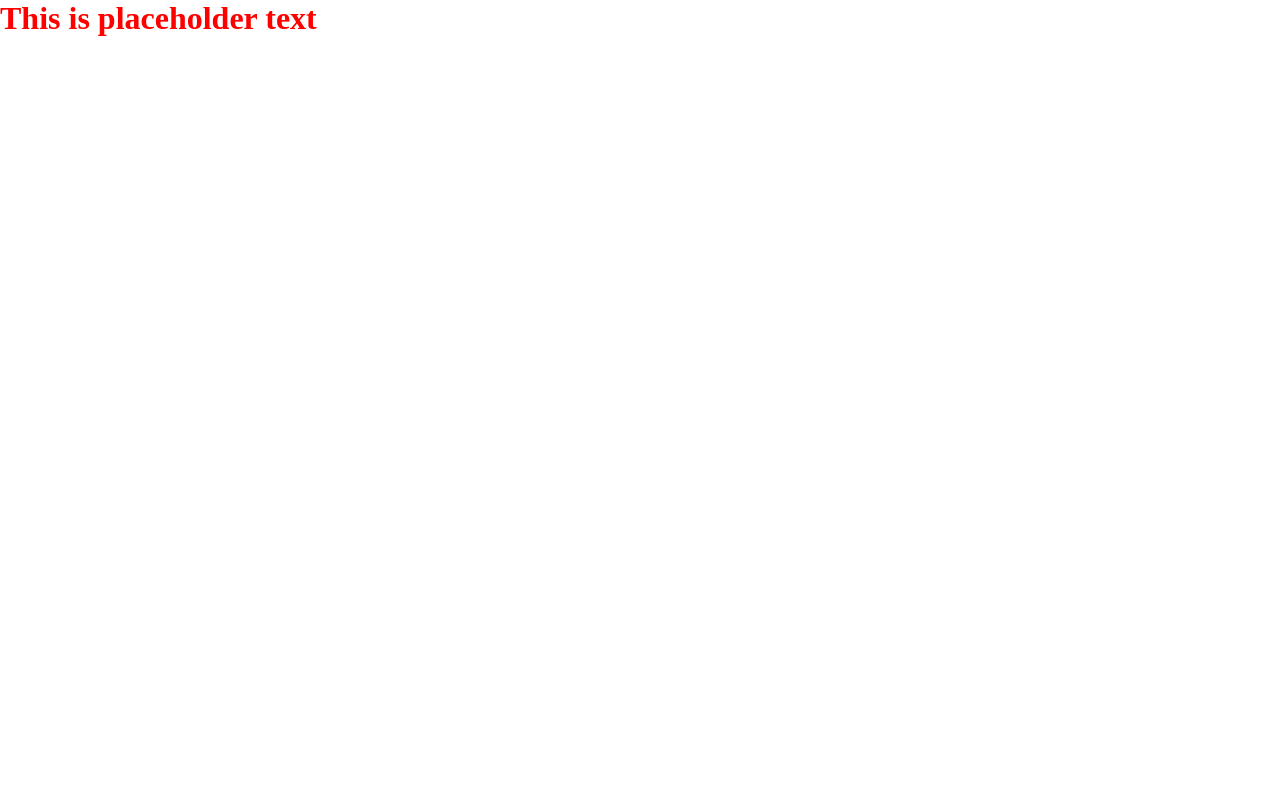
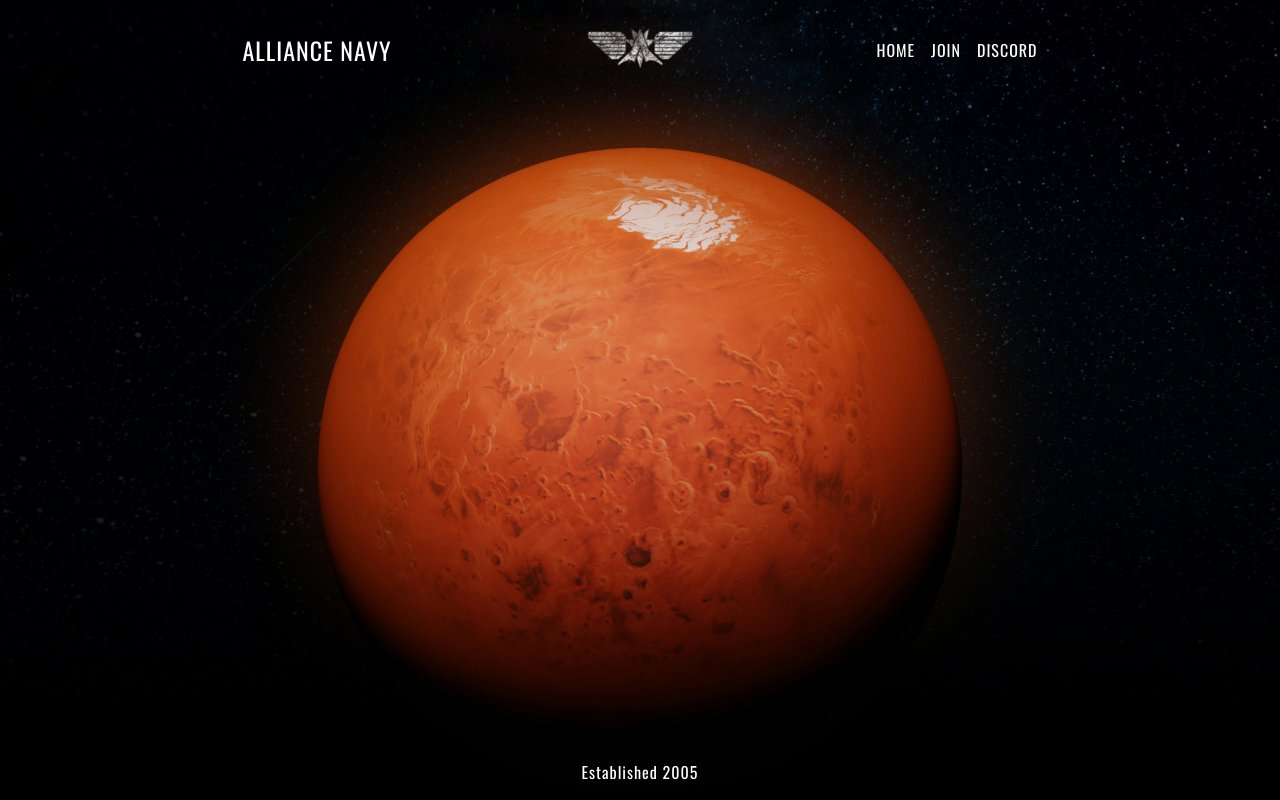
Before and after one commit to alliancenavy/alliancenavy, a plain HTML site: page docs/index.html in a window 1280 px wide. Drawn offline with nearby package versions, Linux system fonts and the light colour scheme.

Commit message:
Splash page update

```diff
--- a/docs/index.html
+++ b/docs/index.html
@@ -11,6 +11,11 @@
         <!-- Stylesheets -->
         <link rel="stylesheet" href="style.css" />
 
+        <!-- Fonts -->
+        <link rel="preconnect" href="https://fonts.googleapis.com" />
+        <link rel="preconnect" href="https://fonts.gstatic.com" crossorigin />
+        <link href="https://fonts.googleapis.com/css2?family=Oswald&display=swap" rel="stylesheet" />
+
         <!-- Favicons -->
         <link rel="icon" type="image/png" href="/favicons/favicon-96x96.png" sizes="96x96" />
         <link rel="icon" type="image/svg+xml" href="/favicons/favicon.svg" />
@@ -20,6 +25,19 @@
         <link rel="manifest" href="/favicons/site.webmanifest" />
     </head>
     <body>
-        <h1>This is a test</h1>
+        <div class="content">
+            <img src="./images/an-winged-logo.png" alt="AN Logo" srcset="" />
+            <header>
+                <h4 class="oswald"><a href="http://alliancenavy.com" id="logo">ALLIANCE NAVY</a></h4>
+                <nav class="oswald">
+                    <ul>
+                        <li><a href="#">HOME</a></li>
+                        <li><a href="#">JOIN</a></li>
+                        <li><a href="#">DISCORD</a></li>
+                    </ul>
+                </nav>
+            </header>
+        </div>
+        <footer class="footer oswald">Established 2005</footer>
     </body>
 </html>
--- a/docs/script.js
+++ b/docs/script.js
@@ -1,5 +1 @@
-window.onload = () => {
-    const h1 = document.querySelector('h1');
-    h1.style.color = 'red';
-    h1.textContent = 'This is placeholder text';
-};
+window.onload = () => {};
--- a/docs/style.css
+++ b/docs/style.css
@@ -3,3 +3,94 @@
     padding: 0;
     box-sizing: border-box;
 }
+
+html,
+body {
+    height: 100%;
+}
+
+body {
+    display: flex;
+    flex-direction: column;
+
+    background-image: url(./images/background.jpg);
+    background-position: center; /* Center the image */
+    background-repeat: no-repeat; /* Do not repeat the image */
+    background-size: cover; /* Resize the background image to cover the entire container */
+    background-color: #111111;
+}
+
+header {
+    display: flex;
+    justify-content: space-around;
+    align-items: center;
+
+    height: 100px;
+    padding: 16px 0;
+}
+
+.content {
+    flex: 1 0 auto;
+}
+
+.footer {
+    flex-shrink: 0;
+    color: #ffffff;
+    display: flex;
+    justify-content: center;
+    margin: 0 0 16px 0;
+}
+
+header > h4 {
+    color: #ffffff;
+    font-size: 1.5rem;
+}
+
+.content > img {
+    position: fixed;
+    top: 3.5vh;
+    left: 50%;
+    transform: translateX(-50%);
+
+    height: 5vh;
+
+    text-align: center;
+    object-fit: contain;
+    object-position: center;
+}
+
+nav > ul {
+    display: flex;
+    gap: 1rem;
+    list-style-type: none;
+}
+
+nav > ul > li > a {
+    font-size: 1rem;
+    color: #ffffff;
+    text-decoration: none;
+}
+
+nav > ul > li > a:hover {
+    text-decoration: underline;
+}
+
+.oswald {
+    font-family: 'Oswald', serif;
+    font-optical-sizing: auto;
+    font-weight: 500;
+    font-style: normal;
+    letter-spacing: 1px;
+}
+
+#logo {
+    text-decoration: none;
+    color: #ffffff;
+}
+
+/* Media Query */
+@media only screen and (max-width: 600px) {
+    header {
+        margin-top: 7vh;
+    }
+}
```
Also changed, not shown: docs/images/an-winged-logo.png (added), docs/images/background-low.jpg (added), docs/images/background.jpg (added).
